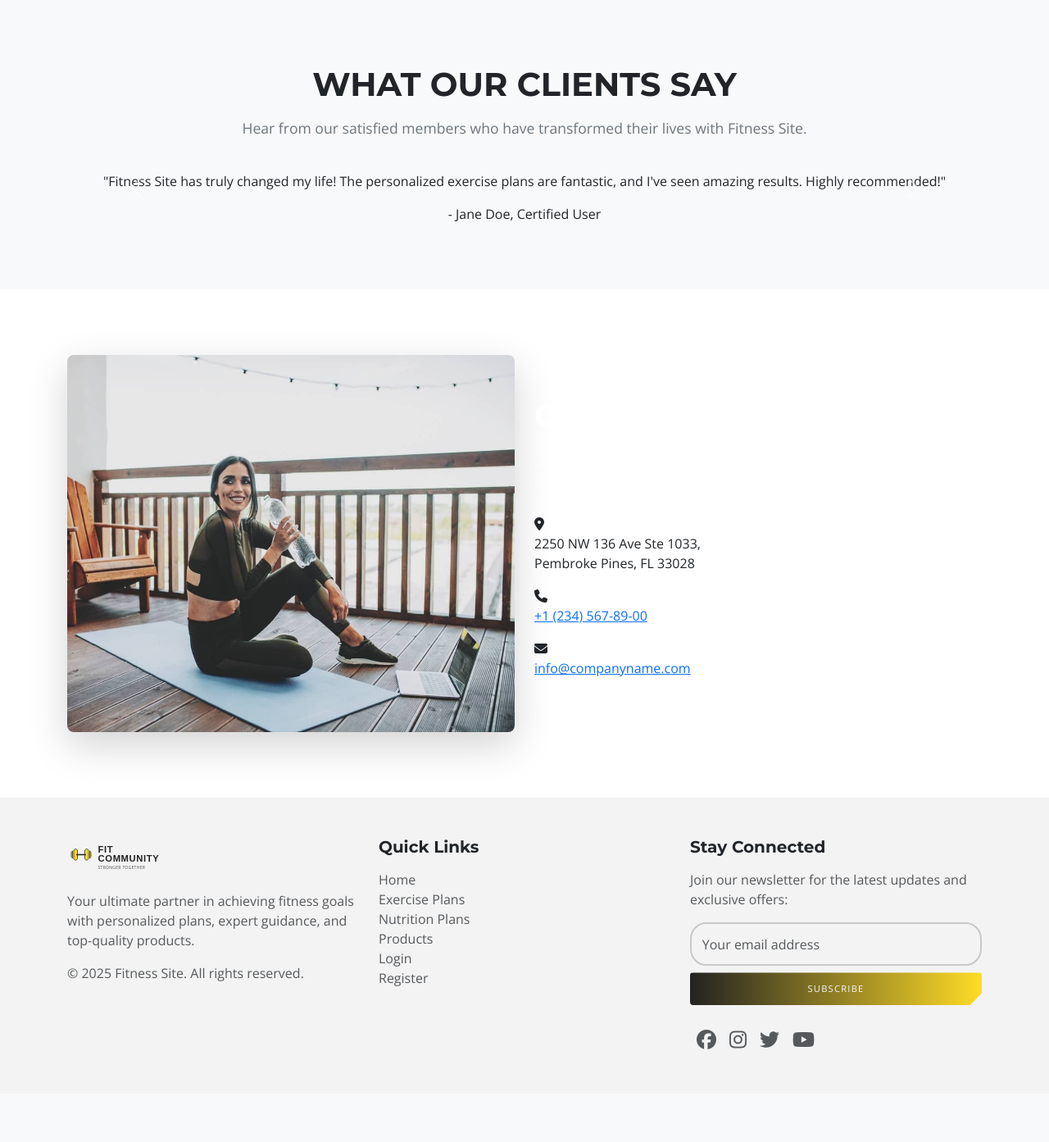
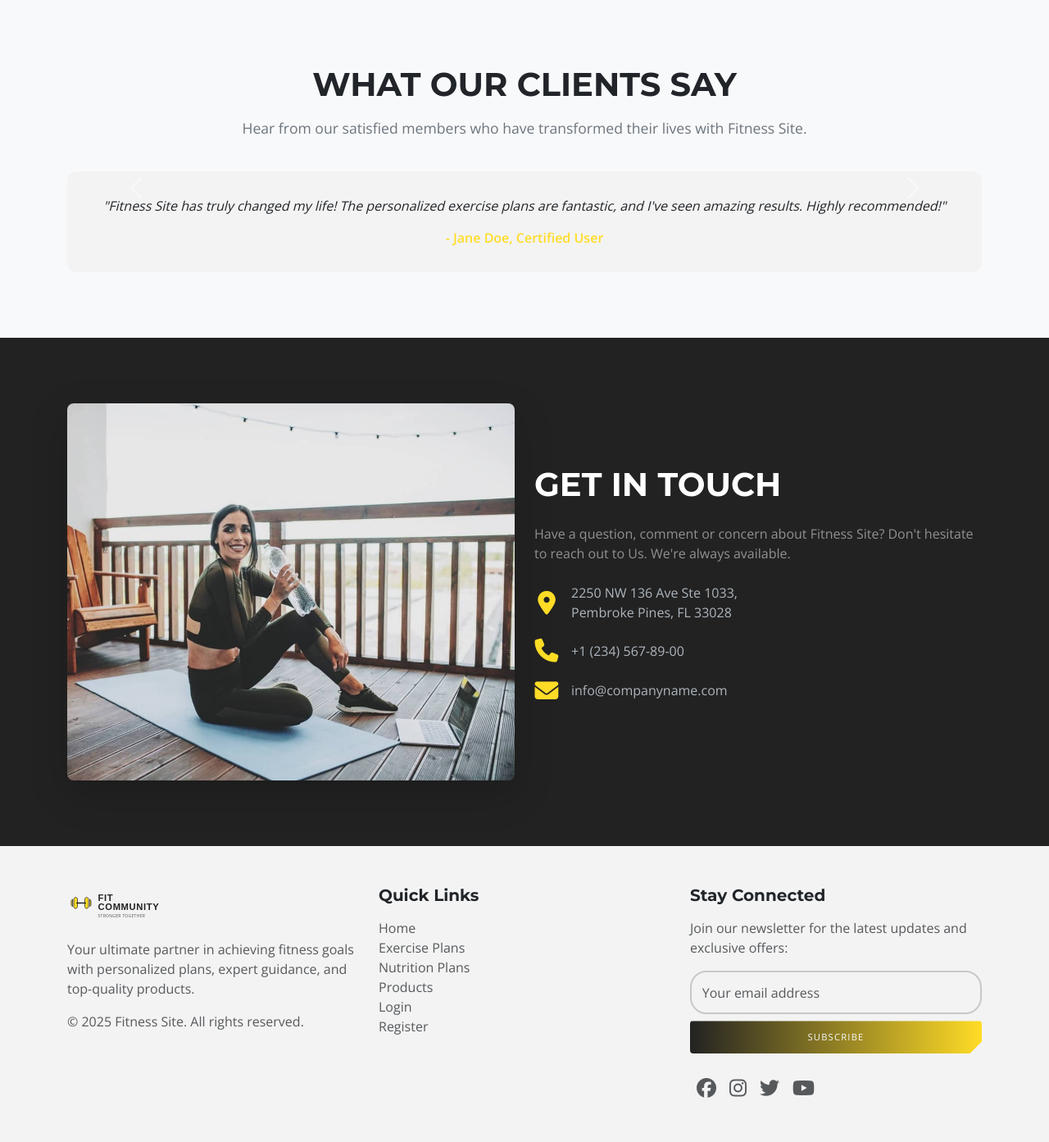
Before and after one commit to ThomasOttosson/fitness_community_by_t, a Django app: template templates/public-pages/home.html in a window 1280 px wide. Shown: the part 3588-4981 px from the top of the page at 82% size. Before the commit the page ends 4868 px from the top, so only its background shows below. Run offline with Django 4.2, Linux system fonts and the light colour scheme; the template is opened without the code that fills it, so the values that code supplies are empty; some libraries are stand-ins or nearby versions.

Commit message:
added highlight-banner, testimonials, contact, star-rating, review-count-text, dashboard and status.dot categories styling to styles.css in static folder

```diff
--- a/static/css/style.css
+++ b/static/css/style.css
@@ -318,3 +318,130 @@ button:hover, .custom-btn:hover {
     max-height: 400px;
     object-fit: cover;
 }
+
+.highlight-banner {
+    background: linear-gradient(rgba(0, 0, 0, 0.6), rgba(0, 0, 0, 0.6));
+    background-size: cover;
+    color: var(--light-text);
+    padding: 80px 0;
+    text-align: center;
+}
+.highlight-banner h2 {
+    font-size: 2.8rem;
+}
+
+.testimonials-section {
+    background-color: var(--light-section-bg);
+}
+.testimonial-card {
+    background-color: var(--highlight-bg);
+    padding: 30px;
+    border-radius: 0.75rem;
+    text-align: center;
+}
+.testimonial-card p {
+    font-style: italic;
+    margin-bottom: 15px;
+    color: var(--dark-text);
+}
+.testimonial-card .author {
+    font-weight: bold;
+    color: var(--primary-accent);
+}
+
+.contact-section {
+    background-color: var(--dark-section-bg);
+    color: var(--light-text);
+}
+.contact-item {
+    display: flex;
+    align-items: center;
+    margin-bottom: 20px;
+}
+.contact-item i {
+    font-size: 1.8rem;
+    color: var(--primary-accent);
+    margin-right: 15px;
+    width: 30px;
+    text-align: center;
+}
+.contact-item p {
+    margin-bottom: 0;
+    color: var(--secondary-text-dark-bg);
+}
+.contact-item a {
+    color: var(--secondary-text-dark-bg);
+    text-decoration: none;
+}
+.contact-item a:hover {
+    color: var(--primary-accent);
+}
+
+.star-rating {
+    color: var(--primary-accent);
+    font-size: 1rem;
+    margin-right: 5px;
+}
+.star-rating .fa-star-half-alt {
+    position: relative;
+}
+.star-rating .fa-star-half-alt::before {
+    content: "\f089";
+    position: absolute;
+    left: 0;
+    width: 50%;
+    overflow: hidden;
+}
+.star-rating-empty {
+    color: #ccc;
+}
+.review-count-text {
+    font-size: 0.85rem;
+    color: var(--secondary-text-light-bg);
+}
+
+.bg-dashboard-header {
+    background-image: linear-gradient(90deg, #1a1a1a, #333333);
+    color: var(--light-text);
+}
+
+.dashboard-icon-circle {
+    width: 60px;
+    height: 60px;
+    border-radius: 0.5rem;
+    display: inline-flex;
+    align-items: center;
+    justify-content: center;
+    margin-bottom: 0.75rem;
+}
+.dashboard-icon-circle.bg-users {
+    background-color: var(--dashboard-secondary-icon-bg) !important;
+    color: var(--light-text) !important;
+}
+.dashboard-icon-circle.bg-subscribers {
+    background-color: var(--primary-accent) !important;
+    color: var(--dark-text) !important;
+}
+.dashboard-icon-circle.bg-staff {
+    background-color: var(--dashboard-warning-icon-bg) !important;
+    color: var(--dark-text) !important;
+}
+.dashboard-icon-circle.bg-active-users {
+    background-color: var(--dashboard-primary-icon-bg) !important;
+    color: var(--dark-text) !important;
+}
+
+.status-dot {
+    display: inline-block;
+    width: 8px;
+    height: 8px;
+    border-radius: 50%;
+    margin-right: 0.25rem;
+    padding: 0;
+}
+.status-dot.bg-active {
+    background-color: var(--primary-accent) !important;
+}
+.status-dot.bg-inactive {
+    background-color: var(--dashboard-danger-bg) !important;
+}
```
